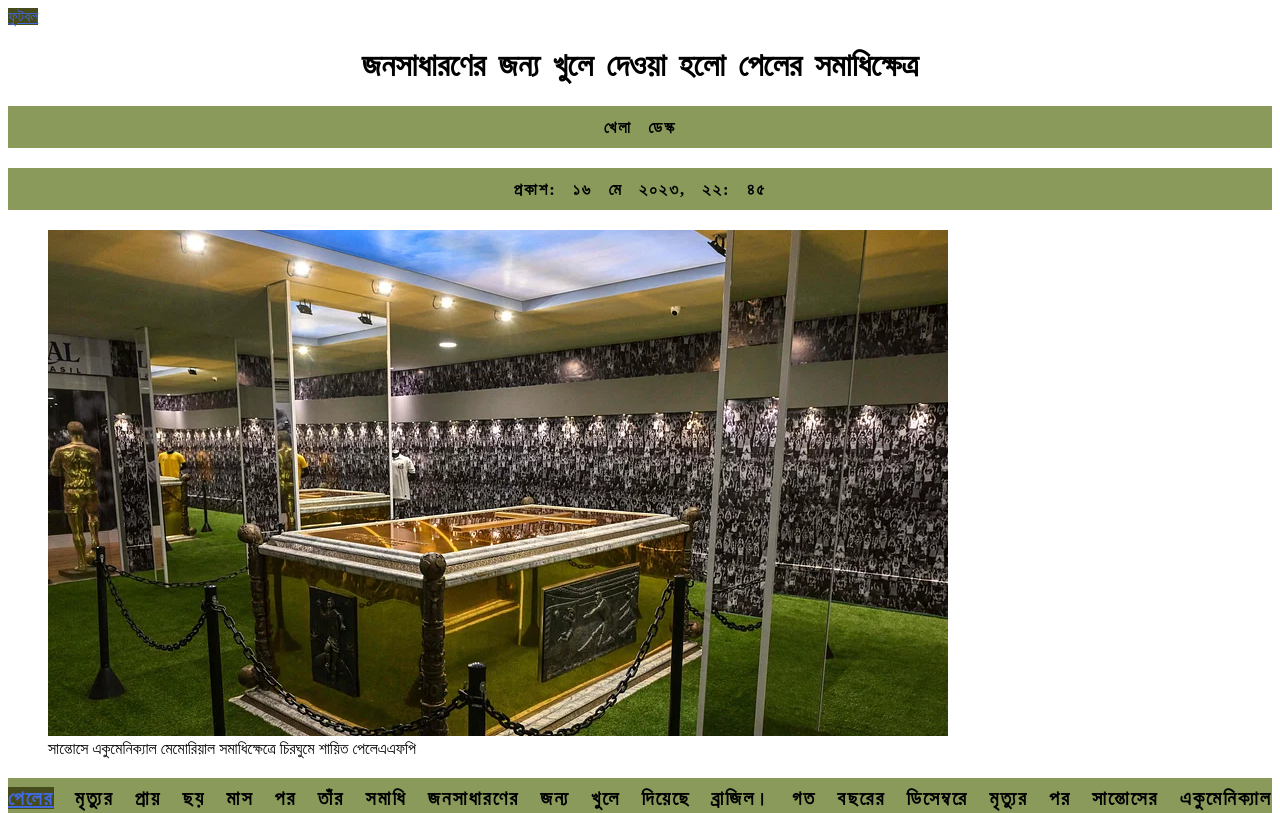
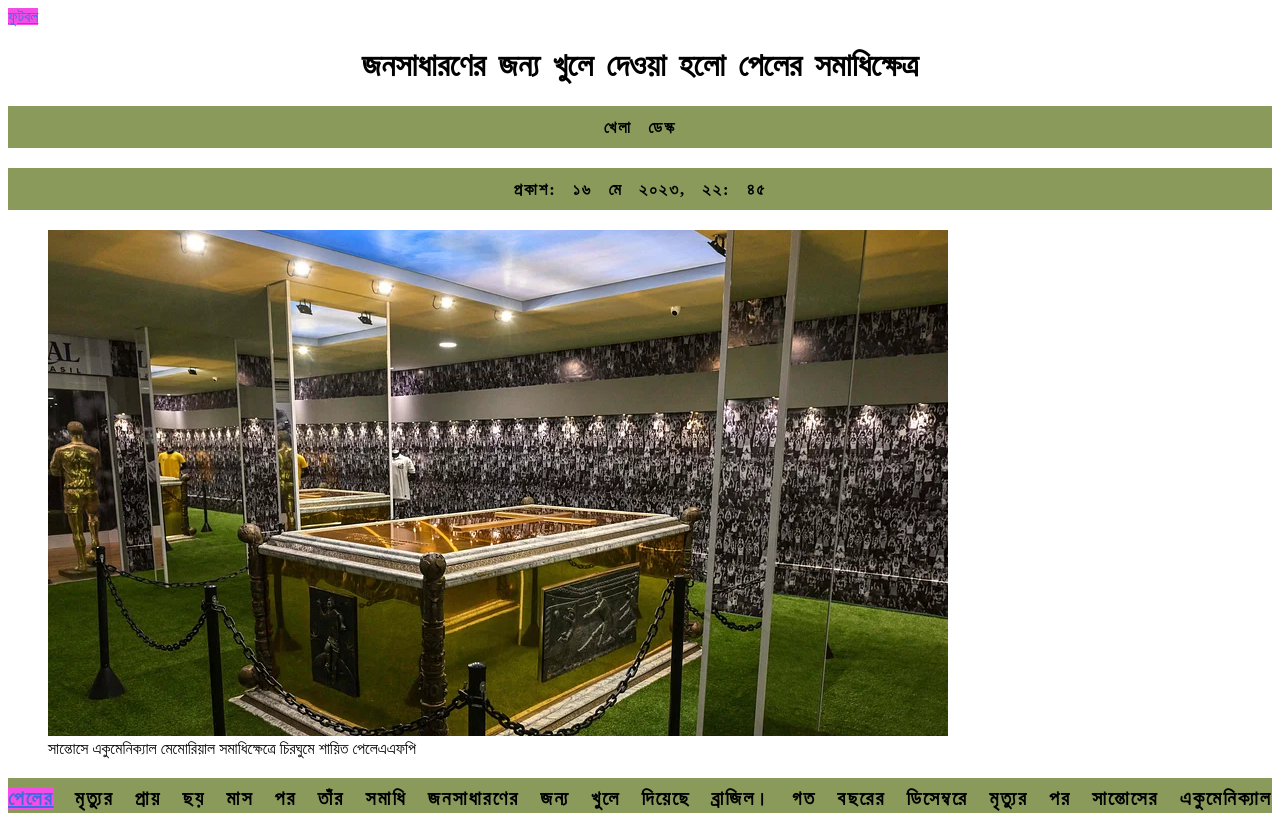
Before and after one commit to omlan99/Prothom-alo2, a plain HTML site: page index.html in a window 1280 px wide. Shown: the top 813 px of the page. Drawn offline with Linux system fonts and the light colour scheme.

Commit message:
Update style.css

```diff
--- a/style.css
+++ b/style.css
@@ -22,7 +22,7 @@ h1{
     background-color: #967969E ;
 }
 a{
-    background-color:#454B1B;
+    background-color:#f34de5;
     color: royalblue;
 
 }
```
